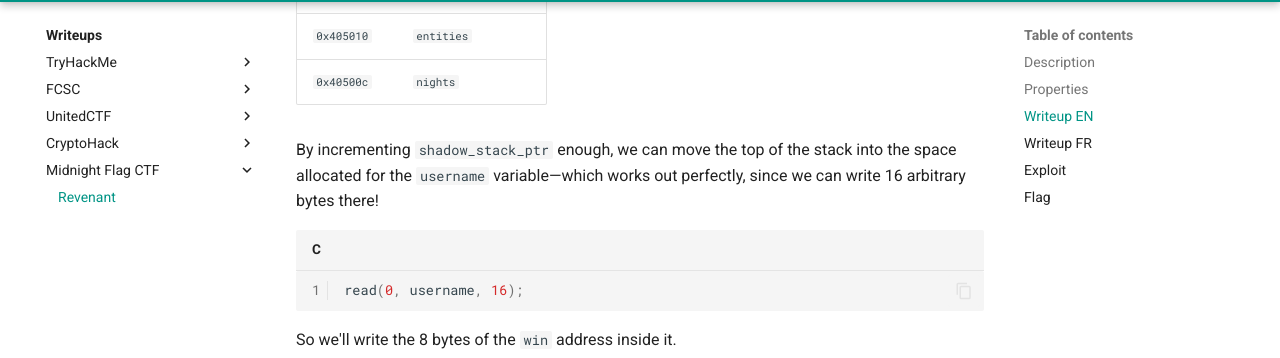
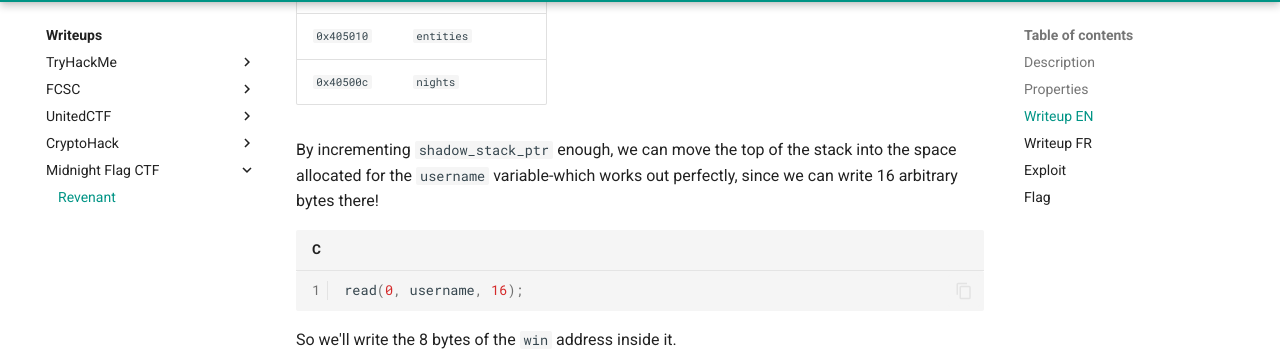
Before and after one commit to Yxene/yxene.github.io, an MkDocs documentation site: the page built from docs/writeups/midnight-flag-ctf/revenant/README.md, in a window 1280 px wide and 900 px high, scrolled down 2276 px. Shown: the part 94-452 px from the top of the window. Built offline with MkDocs 1.6.1 and Material for MkDocs 9.7.7, drawn with Linux system fonts in a browser that asks for light colours; emoji names are drawn with the system emoji font; comment, search, counter and statistics services are not loaded.

Commit message:
Fix hyphen

````diff
--- a/docs/writeups/midnight-flag-ctf/revenant/README.md
+++ b/docs/writeups/midnight-flag-ctf/revenant/README.md
@@ -89,7 +89,7 @@ However, the program never checks that `shadow_stack_ptr < 512`! This means the
 | `0x405010` 	| `entities`          	|
 | `0x40500c` 	| `nights`            	|
 
-By incrementing `shadow_stack_ptr` enough, we can move the top of the stack into the space allocated for the `username` variable—which works out perfectly, since we can write 16 arbitrary bytes there!
+By incrementing `shadow_stack_ptr` enough, we can move the top of the stack into the space allocated for the `username` variable-which works out perfectly, since we can write 16 arbitrary bytes there!
 
 ```c
 read(0, username, 16);
````
